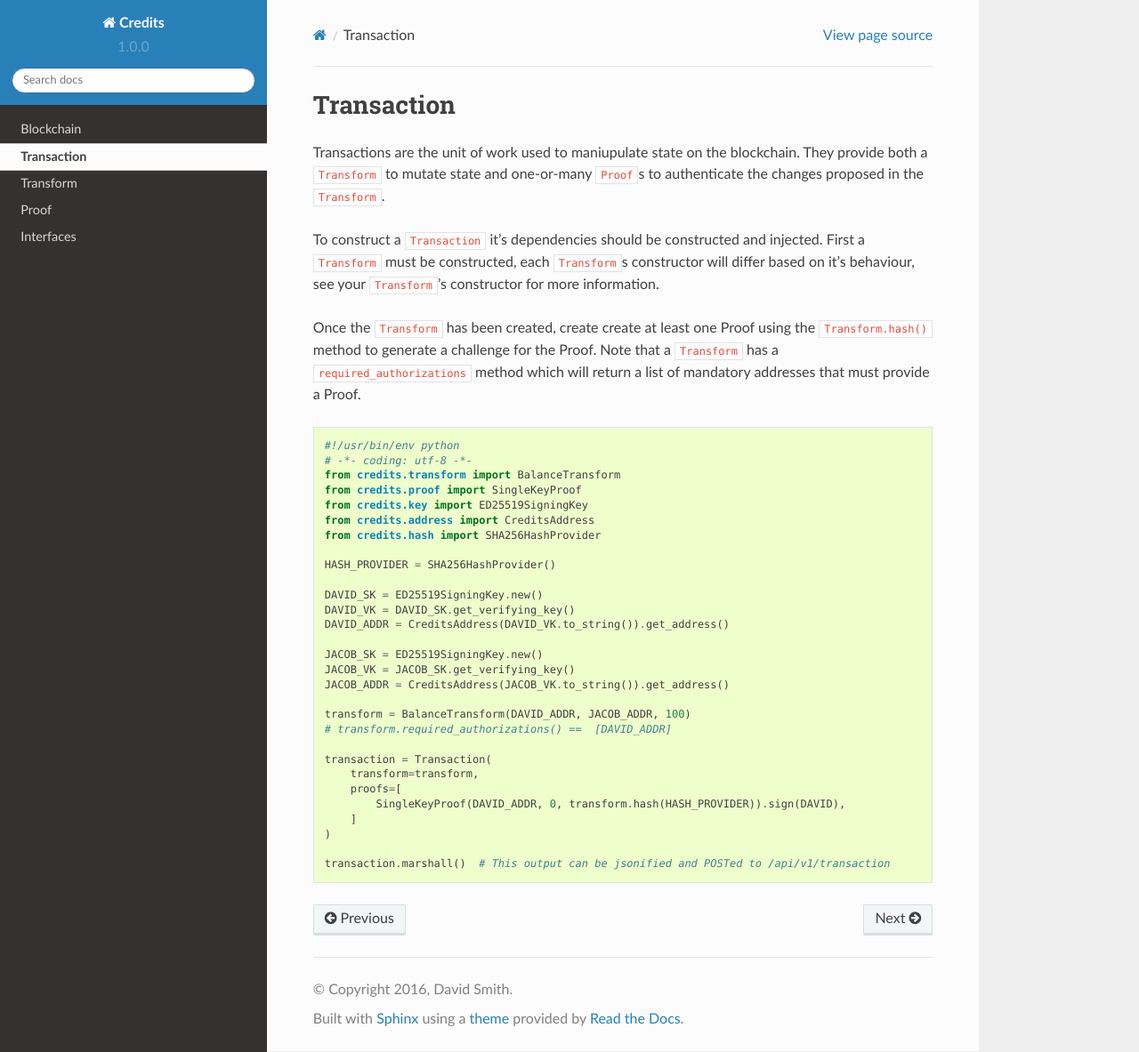
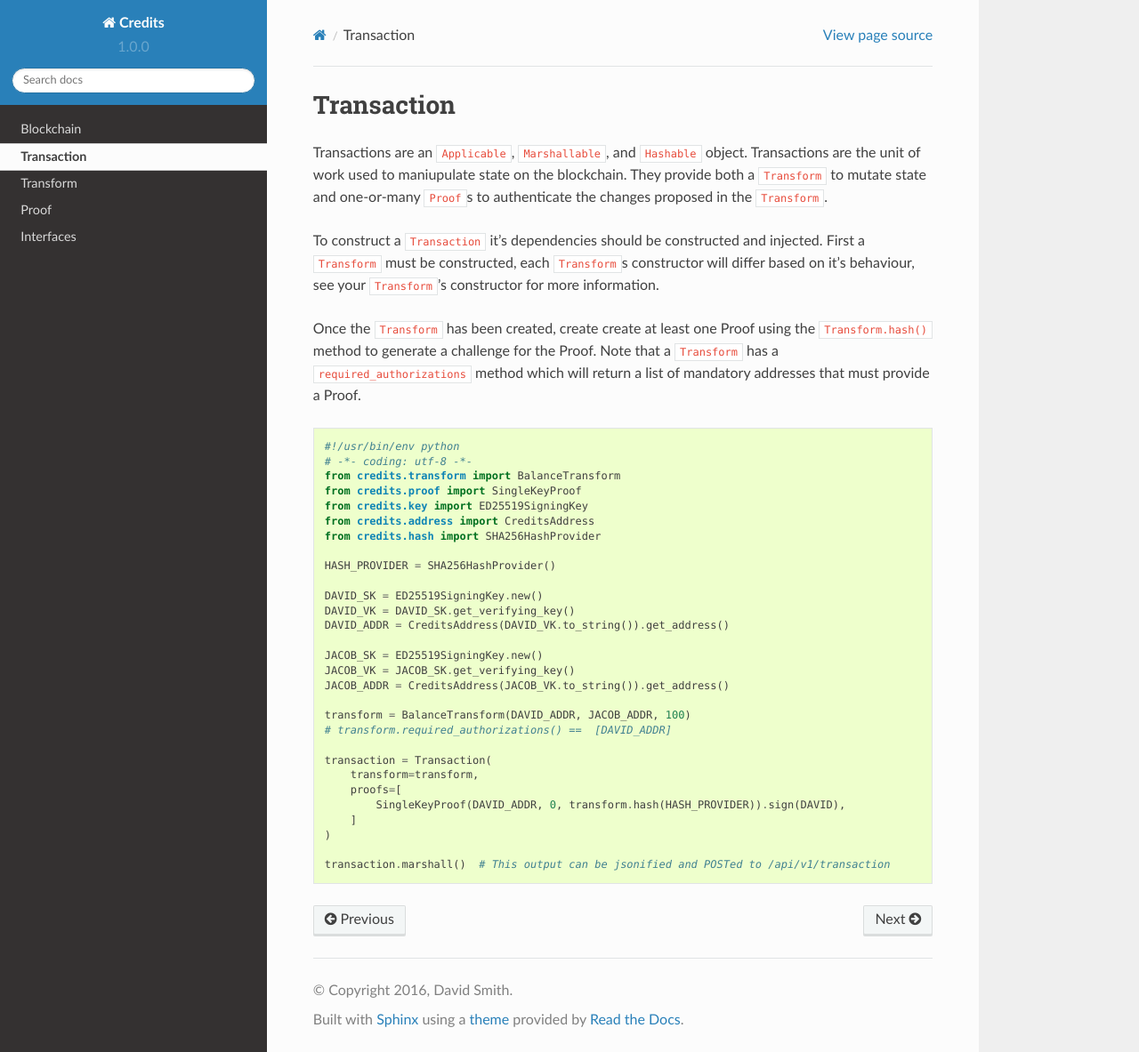
Before and after one commit to voodoo12345/credits-docs, a Sphinx documentation site: the page built from source/transaction.md, in a window 1280 px wide and 1183 px high. Shown: the whole window at 89% size. Built offline with Sphinx 7.4.7 and the Read the Docs theme 2.0.0, drawn with Linux system fonts in a browser that asks for light colours; pages that are not in the unit, such as notebooks, are missing from menus.

Commit message:
Corrected intro

````diff
--- a/source/transaction.md
+++ b/source/transaction.md
@@ -1,7 +1,9 @@
 # Transaction
-Transactions are the unit of work used to maniupulate state on the blockchain.
-They provide both a ```Transform``` to mutate state and one-or-many ```Proof```s
-to authenticate the changes proposed in the ```Transform```.
+Transactions are an ```Applicable```, ```Marshallable```, and ```Hashable```
+object.  Transactions are the unit of work used to maniupulate state on the
+blockchain.  They provide both a ```Transform``` to mutate state and
+one-or-many ```Proof```s to authenticate the changes proposed in the
+```Transform```.
 
 To construct a ```Transaction``` it's dependencies should be constructed and injected.
 First a ```Transform``` must be constructed, each ```Transform```s constructor
````
Also changed, not shown: source/transform.md (+4 -4 lines).
